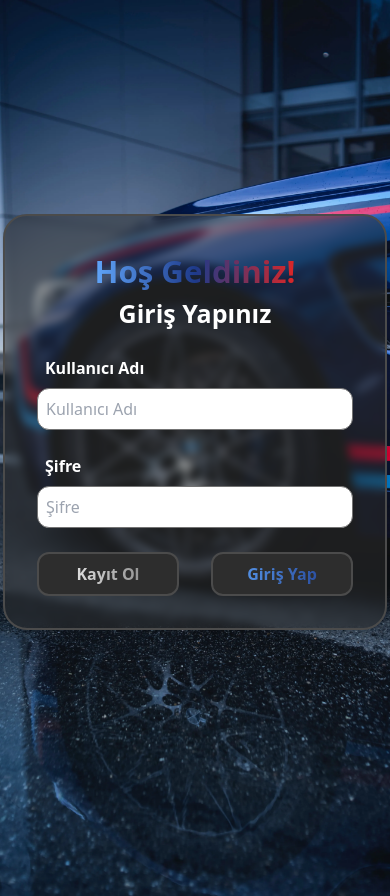
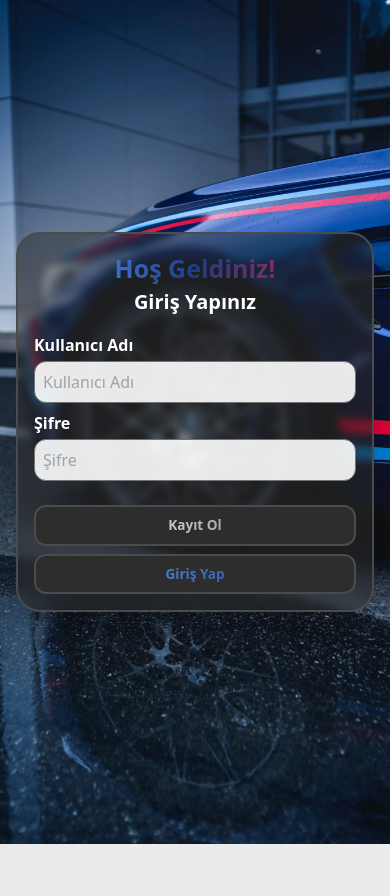
Before and after one commit to bilalorhanlar/syoto, a Next.js app in the folder bbsm-garage-front/: page / in a window 390 px wide. After the commit the page ends 844 px from the top, so only its background shows below. Built offline with nearby package versions, Linux system fonts and the light colour scheme.

Commit message:
mobil-login-yapılmıyordu

```diff
--- a/bbsm-garage-front/pages/index.js
+++ b/bbsm-garage-front/pages/index.js
@@ -21,52 +21,98 @@ export default function Home() {
   };
 
   const handleSubmit = async (e) => {
+    e.preventDefault();
     setLoading(true);
-    e.preventDefault();
+
     try {
       const response = await fetch('https://16.171.130.205/auth/control', {
         method: 'POST',
         headers: {
           'Content-Type': 'application/json',
+          'Accept': 'application/json',
         },
-        body: JSON.stringify({ username, password }),
+        body: JSON.stringify({
+          username: username.trim(),
+          password: password.trim()
+        }),
       });
 
-      if (response.ok) {
-        const data = await response.json();
-        if (data.result) {
-          login(data.token);
-          router.push('login/kartlar'); // login sonrası yönlendirilecek sayfa
-        } else {
-          alert('Kullanıcı adı veya şifre hatalı! Eğer kaydınız yoksa kayıt ol kısmından bize ulaşabilirsiniz.');
-        }
+      const data = await response.json();
+      console.log('Login response:', data);
+
+      if (response.ok && data.result) {
+        login(data.token);
+        router.push('/login/kartlar');
       } else {
-        alert('Giriş başarısız');
+        console.error('Login failed:', data);
+        alert('Kullanıcı adı veya şifre hatalı! Lütfen tekrar deneyin.');
       }
     } catch (error) {
-      console.error('Giriş sırasında bir hata oluştu', error);
+      console.error('Giriş hatası:', error);
+      if (error.message.includes('Failed to fetch')) {
+        alert('Sunucuya bağlanılamıyor. Lütfen internet bağlantınızı kontrol edin.');
+      } else {
+        alert('Giriş yapılırken bir hata oluştu. Lütfen tekrar deneyin.');
+      }
+    } finally {
+      setLoading(false);
     }
-    setLoading(false);
   };
 
   return (
     <>
       <Head>
         <title>BBSM Garage</title>
-        <link rel="icon" href="/BBSM.ico" /> {"/public/BBSM.ico"}
+        <link rel="icon" href="/BBSM.ico" />
+        <meta name="viewport" content="width=device-width, initial-scale=1.0" />
       </Head>
-      <div className="bg-my-home bg-cover bg-center w-full h-200">
-        <div className="absolute inset-0 flex items-center justify-center">
-          <form onSubmit={handleSubmit} className="bg-my-siyah border-2 border-my-4b4b4bgri bg-opacity-50 backdrop-blur-sm p-8 rounded-3xl shadow-lg max-w-sm w-full flex flex-col items-center justify-center">
-            <h1 className="font-extrabold text-transparent text-3xl bg-clip-text bg-gradient-to-r from-blue-400 via-blue-900 to-red-600">Hoş Geldiniz!</h1>
-            <h2 className="text-2xl font-bold text-my-beyaz mb-4 text-center">Giriş Yapınız</h2>
-            <p className="w-full font-semibold p-2 text-my-beyaz text-left">Kullanıcı Adı</p>
-            <input className="w-full p-2 mb-4 rounded-xl border border-my-açıkgri" type="text" placeholder="Kullanıcı Adı" value={username} onChange={handleUsernameChange} />
-            <p className="w-full font-semibold p-2 text-my-beyaz text-left">Şifre</p>
-            <input className="w-full p-2 mb-6 rounded-xl border border-my-açıkgri" type="password" placeholder="Şifre" value={password} onChange={handlePasswordChange} />
-            <div className="w-full text-center flex gap-4">
-              <Link href="/kayit" className="w-1/2 p-2 mr-2 font-semibold rounded-xl border-2 border-my-4b4b4bgri bg-my-siyah transition duration-500 ease-in-out hover:bg-my-4b4b4bgri"><p className="font-extrabold text-transparent text-lg bg-clip-text bg-gradient-to-r from-my-beyaz to-my-açıkgri">Kayıt Ol</p></Link>
-              <button type="submit" className="w-1/2 p-2 ml-2 font-semibold rounded-xl border-2 border-my-4b4b4bgri bg-my-siyah text-my-beyaz transition duration-500 ease-in-out hover:bg-my-4b4b4bgri"><p className="font-extrabold text-transparent text-lg bg-clip-text bg-gradient-to-r from-blue-400 to-blue-900">Giriş Yap</p></button>
+      <div className="min-h-screen bg-my-home bg-cover bg-center bg-fixed">
+        <div className="min-h-screen flex items-center justify-center p-4 sm:p-8">
+          <form onSubmit={handleSubmit} className="bg-my-siyah border-2 border-my-4b4b4bgri bg-opacity-50 backdrop-blur-sm p-4 sm:p-8 rounded-3xl shadow-lg w-full max-w-sm">
+            <h1 className="font-extrabold text-transparent text-2xl sm:text-3xl bg-clip-text bg-gradient-to-r from-blue-400 via-blue-900 to-red-600 text-center">Hoş Geldiniz!</h1>
+            <h2 className="text-xl sm:text-2xl font-bold text-my-beyaz mb-4 text-center">Giriş Yapınız</h2>
+
+            <div className="space-y-2 sm:space-y-4">
+              <div>
+                <p className="font-semibold text-my-beyaz">Kullanıcı Adı</p>
+                <input
+                  className="w-full p-2 mt-1 rounded-xl border border-my-açıkgri bg-white/90"
+                  type="text"
+                  placeholder="Kullanıcı Adı"
+                  value={username}
+                  onChange={handleUsernameChange}
+                />
+              </div>
+
+              <div>
+                <p className="font-semibold text-my-beyaz">Şifre</p>
+                <input
+                  className="w-full p-2 mt-1 rounded-xl border border-my-açıkgri bg-white/90"
+                  type="password"
+                  placeholder="Şifre"
+                  value={password}
+                  onChange={handlePasswordChange}
+                />
+              </div>
+            </div>
+
+            <div className="flex flex-col sm:flex-row gap-2 sm:gap-4 mt-6">
+              <Link
+                href="/kayit"
+                className="flex-1 p-2 font-semibold rounded-xl border-2 border-my-4b4b4bgri bg-my-siyah transition duration-500 ease-in-out hover:bg-my-4b4b4bgri text-center"
+              >
+                <p className="font-extrabold text-transparent text-sm sm:text-lg bg-clip-text bg-gradient-to-r from-my-beyaz to-my-açıkgri">
+                  Kayıt Ol
+                </p>
+              </Link>
+              <button
+                type="submit"
+                className="flex-1 p-2 font-semibold rounded-xl border-2 border-my-4b4b4bgri bg-my-siyah text-my-beyaz transition duration-500 ease-in-out hover:bg-my-4b4b4bgri"
+              >
+                <p className="font-extrabold text-transparent text-sm sm:text-lg bg-clip-text bg-gradient-to-r from-blue-400 to-blue-900">
+                  Giriş Yap
+                </p>
+              </button>
             </div>
           </form>
         </div>
```
Also changed, not shown: 1 other file (tests, documents, lock files or other folders).
